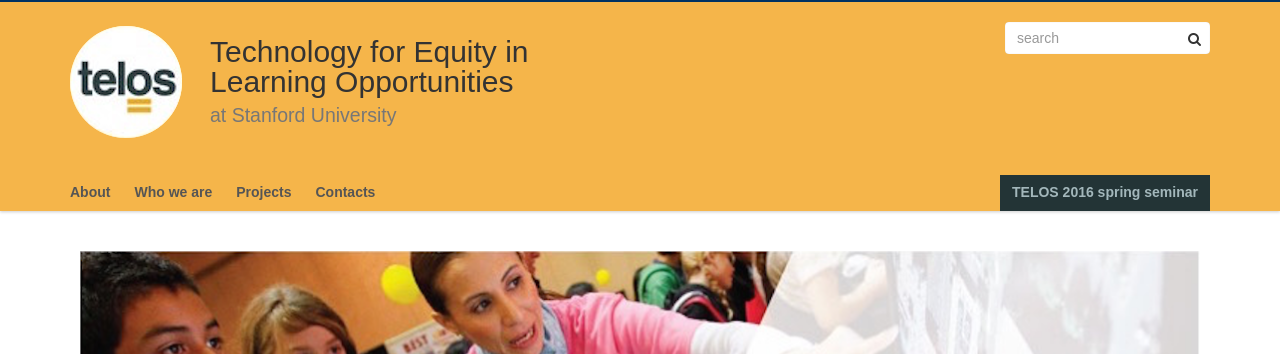
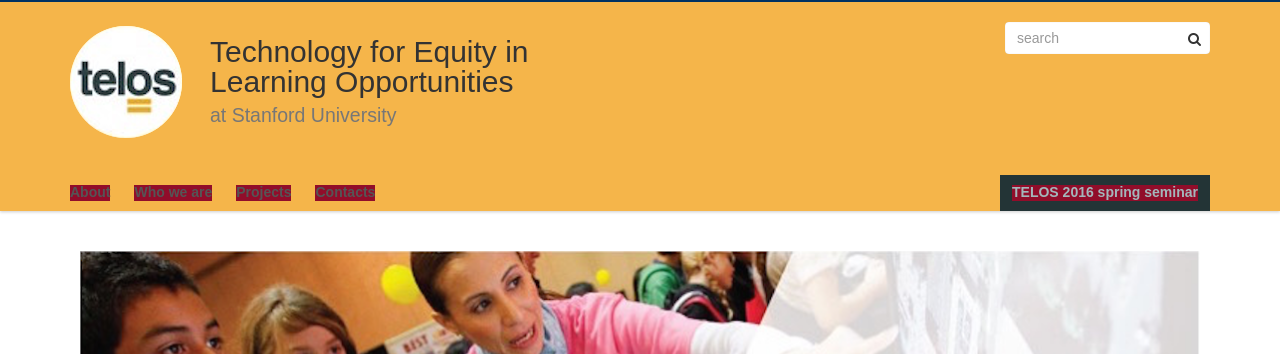
Before and after one commit to agsdot/telos, a plain HTML site: page index.html in a window 1280 px wide. Shown: the top 354 px of the page. Drawn offline with nearby package versions, Linux system fonts and the light colour scheme; a web font is replaced by a local one.

Commit message:
colors right for dropdown now

```diff
--- a/nav.css
+++ b/nav.css
@@ -212,7 +212,9 @@ header#site-header .navbar.navbar-default {
 header#site-header {
     position: relative;
     z-index: 999;
-    border-top: 4px solid #003262;
+    /* border-top: 4px solid #003262; */
+    border-top: 4px solid rgb(145,13,42);
+     /* rgb(245, 181, 74); */
     -webkit-box-shadow: 0 1px 3px 0 rgba(0, 0, 0, .2);
     box-shadow: 0 1px 3px 0 rgba(0, 0, 0, .2);
 }
@@ -377,7 +379,10 @@ body.takeover header#site-header .navbar-toggle .icon-bar {
 header#site-header .secondary-nav-collapse {}
 
 header#site-header .navbar-nav>li>a:not(.btn) {
-    color: #003262;
+    /* color: #003262; */
+    /* modified */
+    color: rgb(255,238,231);
+    background-color: rgb(145,13,42);
     -webkit-transition: color .2s ease-in-out;
     -moz-transition: color .2s ease-in-out;
     -ms-transition: color .2s ease-in-out;
```
